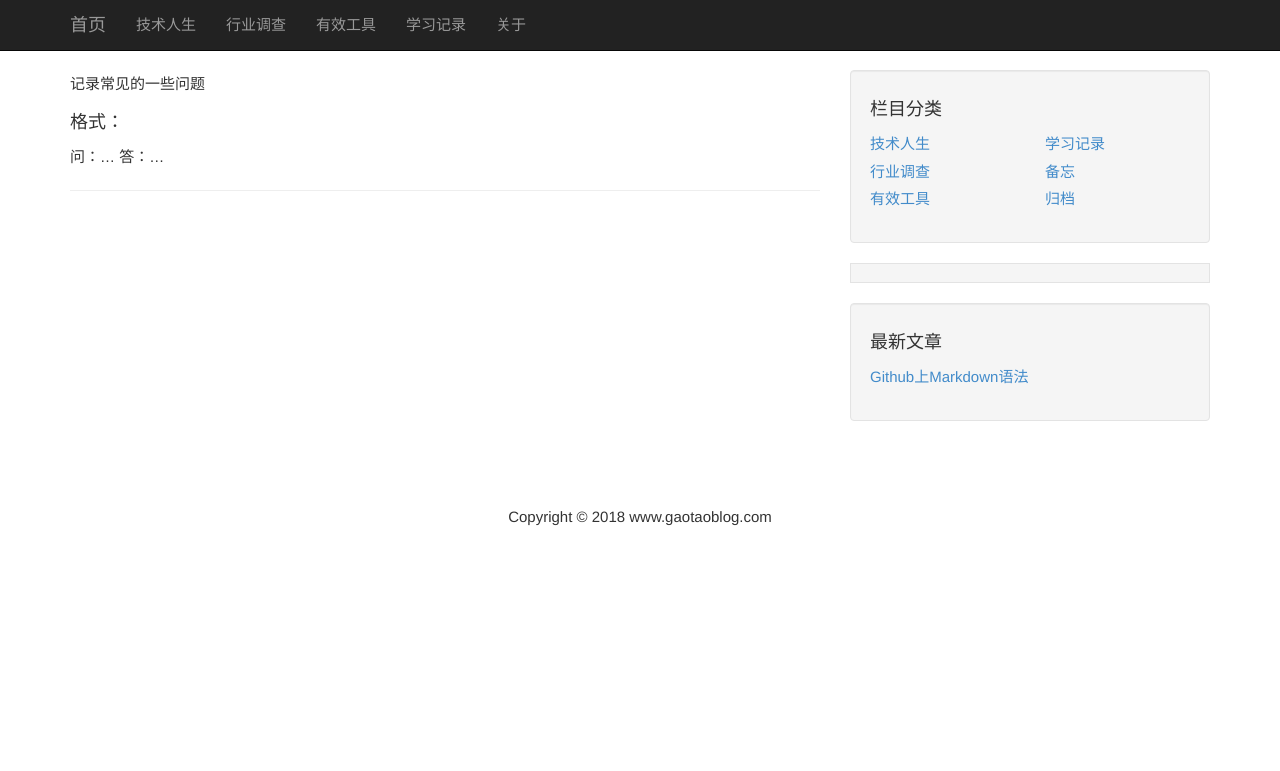
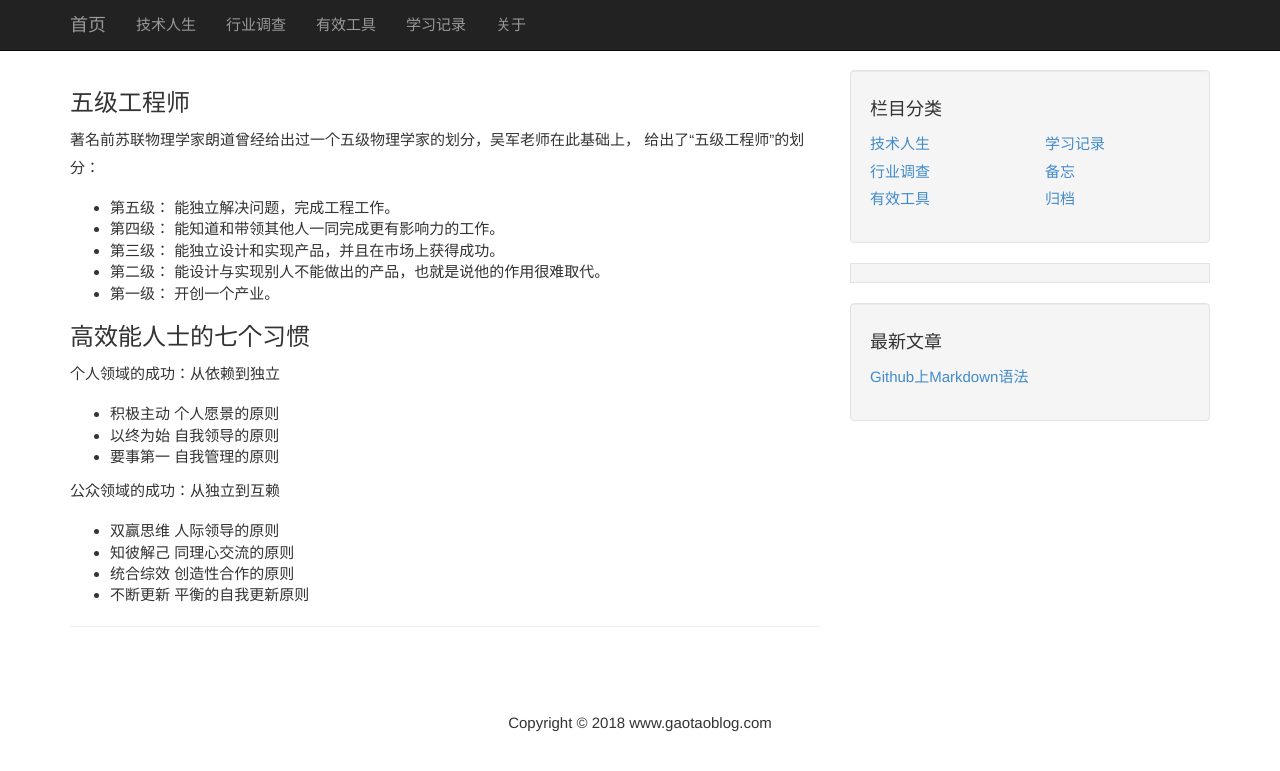
Before and after one commit to taogaocn/taogaocn, a Jekyll site: the page built from faqs.md, in a window 1280 px wide. Shown: the top 771 px of the page. Built offline with Jekyll 4.4.1, drawn with Linux system fonts in a browser that asks for light colours; comment, search, counter and statistics services are not loaded.

Commit message:
Update FAQs.

```diff
--- a/faqs.md
+++ b/faqs.md
@@ -1,9 +1,30 @@
 ---
 layout: page
-title: "问答：Faqs"
+title: "备忘"
 ---
-记录常见的一些问题
 
-#### 格式：
-问：...
-答：...
+### 五级工程师
+
+著名前苏联物理学家朗道曾经给出过一个五级物理学家的划分，吴军老师在此基础上，
+给出了“五级工程师”的划分：
+
+* 第五级： 能独立解决问题，完成工程工作。
+* 第四级： 能知道和带领其他人一同完成更有影响力的工作。
+* 第三级： 能独立设计和实现产品，并且在市场上获得成功。
+* 第二级： 能设计与实现别人不能做出的产品，也就是说他的作用很难取代。
+* 第一级： 开创一个产业。
+
+### 高效能人士的七个习惯
+
+个人领域的成功：从依赖到独立
+
+* 积极主动 个人愿景的原则
+* 以终为始 自我领导的原则
+* 要事第一 自我管理的原则
+
+公众领域的成功：从独立到互赖
+
+* 双赢思维 人际领导的原则
+* 知彼解己 同理心交流的原则
+* 统合综效 创造性合作的原则
+* 不断更新 平衡的自我更新原则
```
